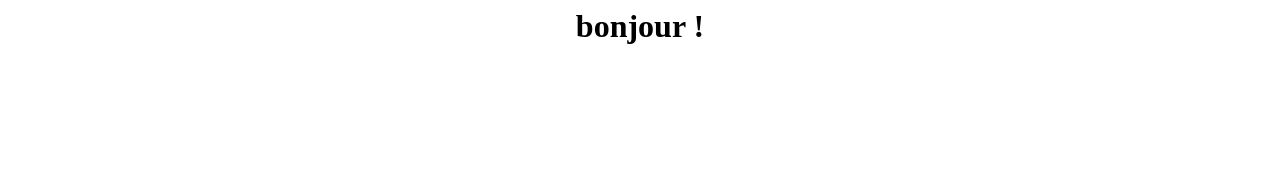
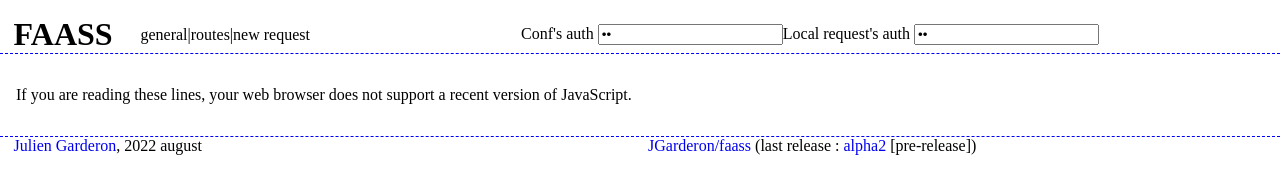
Before and after one commit to JGarderon/faass, a plain HTML site: page content/index.html in a window 1280 px wide. Drawn offline with Linux system fonts and the light colour scheme.

Commit message:
Démarrage des travaux d'IHM

```diff
--- a/content/index.html
+++ b/content/index.html
@@ -1,3 +1,57 @@
-<!-- work in progress -->
-<center><h1>bonjour !</h1></center>
-<!-- work in progress -->
+<!DOCTYPE html>
+<html lang="fr">
+<head>
+  <meta charset="utf-8">
+  <title>Function as a (simple) service</title>
+  <meta name="description" content="FAASS configuration editor">
+  <meta name="author" content="Julien Garderon <julien.garderon@gmail.com>">
+  <link rel="stylesheet" href="main.css" media="screen">
+</head>
+<body>
+
+<!-- header -->
+<header>
+  <div class="col1" id="title_site">
+    <h1 title="Function as a (simple) service">FAASS</h1>
+  </div>
+  <nav class="col2">
+    <ul>
+      <li><a title="edit general configuration">general</a></li>
+      <li><a title="edit routes configuration">routes</a></li>
+      <li><a title="create new request">new request</a></li>
+    </ul>
+  </nav>
+  <div class="col3" id="auth_form">
+    <form title="auth's form">
+      <span>
+        <label for="auth_form_conf">Conf's auth</legend>
+        <input id="auth_form_conf" type="password" value="ok" />
+      </span>
+      <span>
+        <label for="auth_form_request">Local request's auth</legend>
+        <input id="auth_form_request" type="password" value="ok" />
+      </span>
+    </form>
+  </div>
+</header>
+
+<!-- content -->
+<div id="content">
+  <span id="content_default">If you are reading these lines, your web browser does not support a recent version of JavaScript.</span>
+</div>
+
+<!-- footer -->
+<footer>
+  <div class="col1" id="maintainer">
+    <a href="mailto: julien.garderon@gmail.com">Julien Garderon</a>, 2022 august
+  </div>
+  <div class="col2" id="gitrepository">
+    <a href="https://github.com/JGarderon/faass">JGarderon/faass</a>
+    (last release : <a href="https://github.com/JGarderon/faass/releases/tag/alpha2">alpha2 </a>[pre-release])
+  </div>
+</footer>
+
+<!-- template -->
+
+</body>
+</html>
--- /dev/null
+++ b/content/main.css
@@ -0,0 +1,91 @@
+
+body {
+  /*background: #232323;*/
+  margin: 0rem;
+  padding: 0rem;
+  font-size: 1re;
+}
+
+a {
+  text-decoration: none;
+  cursor: pointer;
+}
+
+/* header */
+
+header {
+  display: grid;
+  grid-template-columns: repeat(10, 1fr);
+  grid-gap: 1rem;
+  align-items: center;
+  margin: 1rem 0rem 1rem 0rem;
+  padding: 0rem 0.85rem 0rem 0.85rem;
+  border-bottom: dashed 1px blue;
+}
+
+header * {
+  /*border: solid 1px red;*/
+}
+
+header .col1 {
+  grid-column: 1 / 2;
+  grid-row: 1;
+}
+header .col1 h1 {
+  margin: 0rem;
+  padding: 0rem;
+}
+
+header .col2 {
+  grid-column: 2 / 5;
+  grid-row: 1;
+}
+header .col2 ul {
+  display: flex;
+  list-style-type: none;
+  margin: 0rem;
+  padding: 0rem;
+}
+header .col2 ul li:nth-child(n+2)::before {
+  content: "|";
+}
+
+header .col3 {
+  grid-column: 5 / 11;
+  grid-row: 1;
+}
+header .col3 form {
+  display: flex;
+  width: 100%;
+}
+header .col3 form fieldset {
+  width: 50%;
+}
+
+/* content */
+
+#content {
+  margin: 0rem;
+  padding: 1rem;
+}
+
+/* footer */
+
+footer {
+  display: grid;
+  grid-template-columns: repeat(2, 1fr);
+  grid-gap: 1rem;
+  align-items: center;
+  margin: 1rem 0rem 1rem 0rem;
+  padding: 0rem 0.85rem 0rem 0.85rem;
+  border-top: dashed 1px blue;
+}
+
+footer .col1 {
+  grid-column: 1;
+  grid-row: 1;
+}
+footer .col2 {
+  grid-column: 2;
+  grid-row: 1;
+}
```
